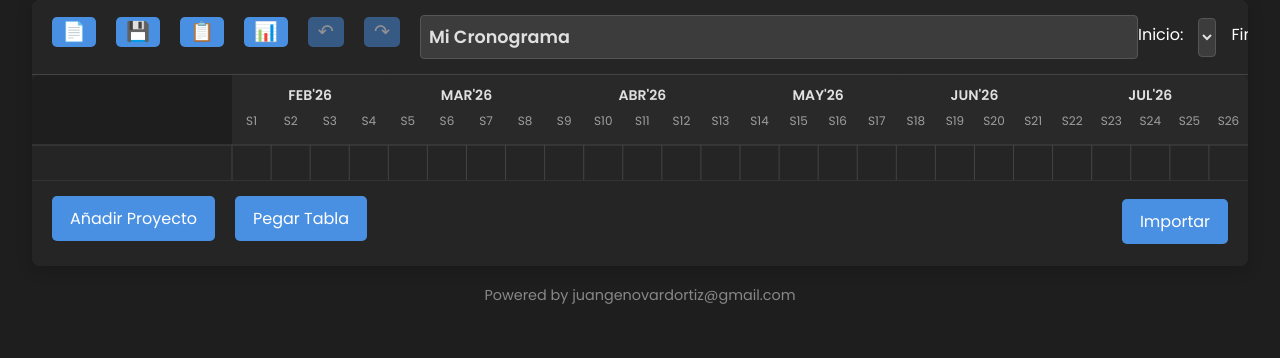
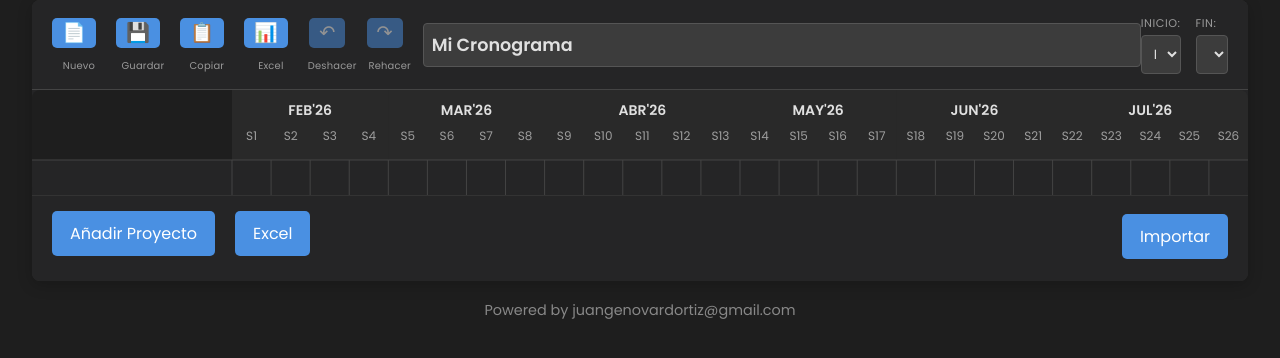
Before and after one commit to Chupytoloco/cronograma_creator, a plain HTML site: page index.html in a window 1280 px wide. Drawn offline with Linux system fonts and the light colour scheme.

Commit message:
Nombrados botones correctamente

```diff
--- a/index.html
+++ b/index.html
@@ -22,23 +22,45 @@
     <div class="main-container">
         <div class="top-bar">
             <div class="title-container">
+                <div class="icon-btn-wrapper">
                     <button id="new-schedule-btn" class="nice-button icon-button" title="Nuevo Cronograma">📄</button>
+                    <span class="icon-btn-label">Nuevo</span>
+                </div>
+                <div class="icon-btn-wrapper">
                     <button id="save-btn" class="nice-button icon-button" title="Guardar Cronograma">💾</button>
+                    <span class="icon-btn-label">Guardar</span>
+                </div>
+                <div class="icon-btn-wrapper">
                     <button id="copy-btn" class="nice-button icon-button" title="Copiar como Imagen">📋</button>
+                    <span class="icon-btn-label">Copiar</span>
+                </div>
+                <div class="icon-btn-wrapper">
                     <button id="export-excel-btn" class="nice-button icon-button" title="Exportar a Excel">📊</button>
+                    <span class="icon-btn-label">Excel</span>
+                </div>
+                <div class="icon-btn-wrapper">
                     <button id="undo-btn" class="nice-button icon-button" title="Deshacer (Ctrl+Z)">↶</button>
+                    <span class="icon-btn-label">Deshacer</span>
+                </div>
+                <div class="icon-btn-wrapper">
                     <button id="redo-btn" class="nice-button icon-button" title="Rehacer (Ctrl+Y)">↷</button>
+                    <span class="icon-btn-label">Rehacer</span>
+                </div>
                 <input type="text" id="cronograma-title" value="Mi Cronograma" placeholder="Título del Cronograma">
             </div>
             <div class="controls">
+                <div class="select-group">
                     <label for="start-month">Inicio:</label>
                     <select id="start-month">
                         <!-- Opciones se generarán dinámicamente -->
                     </select>
+                </div>
+                <div class="select-group">
                     <label for="end-month">Fin:</label>
                     <select id="end-month">
                         <!-- Opciones se generarán dinámicamente -->
                     </select>
+                </div>
             </div>
         </div>
 
@@ -49,7 +71,7 @@
         <div class="bottom-controls">
             <div>
                 <button id="add-project-btn" class="nice-button">Añadir Proyecto</button>
-                <button id="paste-table-btn" class="nice-button">Pegar Tabla</button>
+                <button id="paste-table-btn" class="nice-button">Excel</button>
             </div>
             <div>
                 <label for="load-input" id="load-btn" class="nice-button">Importar</label>
--- a/style.css
+++ b/style.css
@@ -697,6 +697,23 @@ canvas {
     line-height: 1;
 }
 
+.icon-btn-wrapper {
+    display: flex;
+    flex-direction: column;
+    align-items: center;
+    gap: 3px;
+}
+
+.icon-btn-label {
+    font-size: 0.62rem;
+    color: #999;
+    text-align: center;
+    font-family: 'Poppins', sans-serif;
+    letter-spacing: 0.02em;
+    white-space: nowrap;
+    line-height: 1;
+}
+
 .button:hover,
 .nice-button:hover {
     background-color: #005a9e;
@@ -706,6 +723,23 @@ canvas {
     display: flex;
     align-items: center;
     gap: 15px;
+}
+
+.select-group {
+    display: flex;
+    flex-direction: column;
+    align-items: flex-start;
+    gap: 3px;
+}
+
+.select-group label {
+    font-size: 0.7rem;
+    color: #999;
+    font-weight: 500;
+    margin: 0;
+    display: block;
+    text-transform: uppercase;
+    letter-spacing: 0.05em;
 }
 
 .title-container input[type="text"] {
```
Lines whose indentation alone changed are shown as unchanged.
